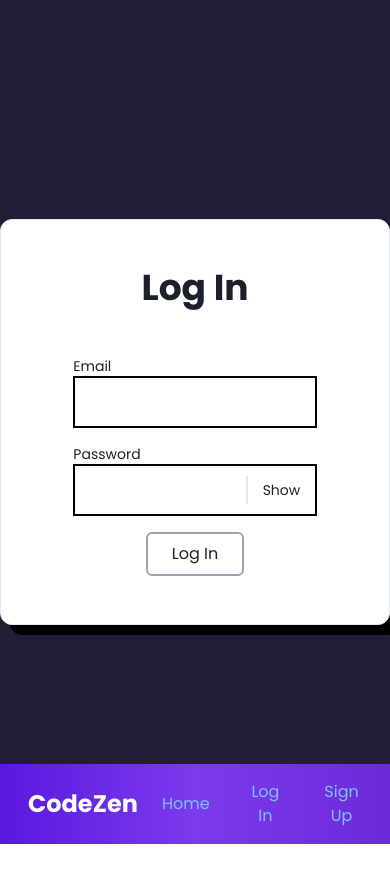
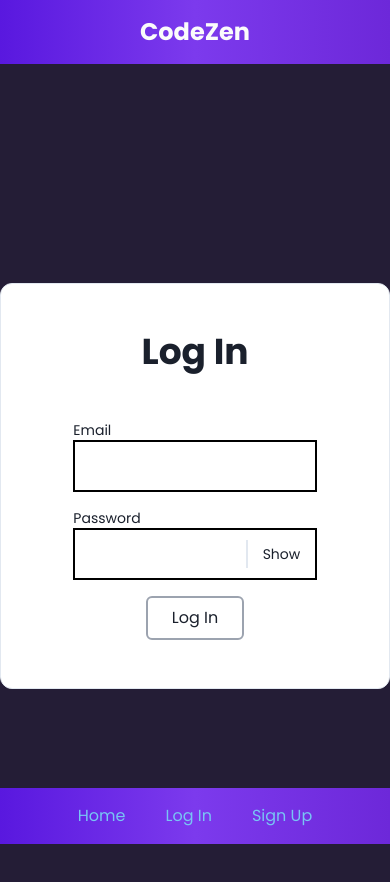
Before and after one commit to harshpa324/CodeZen, a Next.js app: page /auth/login in a window 390 px wide. Shown: the top 882 px of the page. Before the commit the page ends 844 px from the top, so only its background shows below. Built offline with nearby package versions, Linux system fonts and the light colour scheme; no server answers.

Commit message:
minor changes

```diff
--- /dev/null
+++ b/components/Header.jsx
@@ -0,0 +1,17 @@
+import React from 'react'
+import Link from 'next/link'
+const Header = () => {
+  return (
+    <div>
+        <div className="flex justify-center items-center w-full p-4 py-2 bg-gradient-to-r from-nav via-violet-600 to-violet-700">
+      <div className="md:hidden z-10 text-2xl font-bold px-3 md:px-4 py-2 text-center text-[#fafbfb] hover:text-white  transition duration-600 ">
+        <Link href="/">
+          CodeZen
+        </Link>
+      </div>
+    </div>
+    </div>
+  )
+}
+
+export default Header
--- a/components/Navbar.jsx
+++ b/components/Navbar.jsx
@@ -14,11 +14,12 @@ const Navbar = () => {
   }
   return (
     <div className="flex items-center w-full p-4 py-2 bg-gradient-to-r from-nav via-violet-600 to-violet-700">
-      <Link href="/" className="z-10 text-2xl font-bold px-3 md:px-4 py-2 text-center text-[#fafbfb] hover:text-white  transition duration-600   relative">
 
+      <div className="hidden md:block z-10 text-2xl font-bold px-3 md:px-4 py-2 text-center text-[#fafbfb] hover:text-white  transition duration-600   relative">
+        <Link href="/">
           CodeZen
-
-      </Link>
+        </Link>
+      </div>
       <div className="cursor-pointer space-x-4 items-center justify-center sm:justify-around md:justify-end w-full md:ml-auto flex">
         <Link href="/" className="z-10 px-3 md:px-4 py-2 text-center text-[#78c5f4] hover:text-white  transition duration-600   relative">
 
--- a/package.json
+++ b/package.json
@@ -11,6 +11,7 @@
   "dependencies": {
     "@chakra-ui/react": "^2.8.2",
     "@monaco-editor/react": "^4.6.0",
+    "@react-hook/media-query": "^1.1.1",
     "axios": "^1.6.7",
     "bcrypt": "^5.1.1",
     "bcryptjs": "^2.4.3",
--- a/pages/_app.jsx
+++ b/pages/_app.jsx
@@ -6,6 +6,7 @@ import "../styles/index.css"
 import Navbar from "../components/Navbar"
 import Head from "next/head"
 import NextTopLoader from "nextjs-toploader"
+import Header from "@/components/Header"
 
 function MyApp({ Component, pageProps: { session, ...pageProps } }) {
   return (
@@ -29,6 +30,9 @@ function MyApp({ Component, pageProps: { session, ...pageProps } }) {
             draggable
             pauseOnHover
           />
+          <div className="md:hidden">
+            <Header />
+          </div>
           <div className="hidden md:block">
             <Navbar />
           </div>
--- a/pages/auth/login.jsx
+++ b/pages/auth/login.jsx
@@ -44,7 +44,7 @@ const Login = () => {
 
   return (
     <div className="bg-bg_main h-screen flex items-center ">
-      <div className="m-auto p-12 border w-full md:w-4/12 bg-white shadow-[10px_10px_0px_0px_rgba(0,0,0)] rounded-xl">
+      <div className="m-auto p-12 border w-full md:w-4/12 bg-white  rounded-xl">
         <p className="text-4xl text-center font-bold">Log In</p>
         <div className="mt-12 mx-auto">
           <form className="flex flex-col" onSubmit={handleSubmit}>
--- a/pages/auth/signup.jsx
+++ b/pages/auth/signup.jsx
@@ -54,7 +54,7 @@ const Signup = () => {
 
   return (
     <div className="bg-bg_main h-screen flex items-center">
-      <div className="m-auto p-12 border w-full md:w-4/12 bg-white shadow-[10px_10px_0px_0px_rgba(0,0,0)] rounded-xl">
+      <div className="m-auto p-12 border w-full md:w-4/12 bg-white  rounded-xl">
         <p className="text-4xl text-center font-bold">Sign Up!</p>
         <div className="mt-12 mx-auto">
           <form className="flex flex-col" onSubmit={onSubmit}>
```
Also changed, not shown: 1 other file (tests, documents, lock files or other folders).
